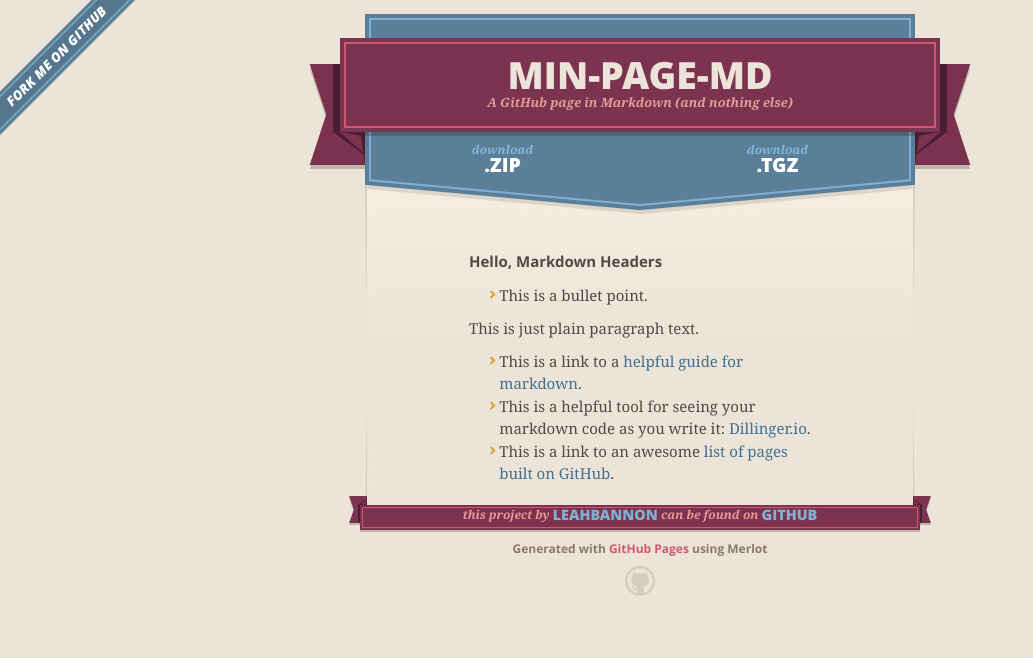
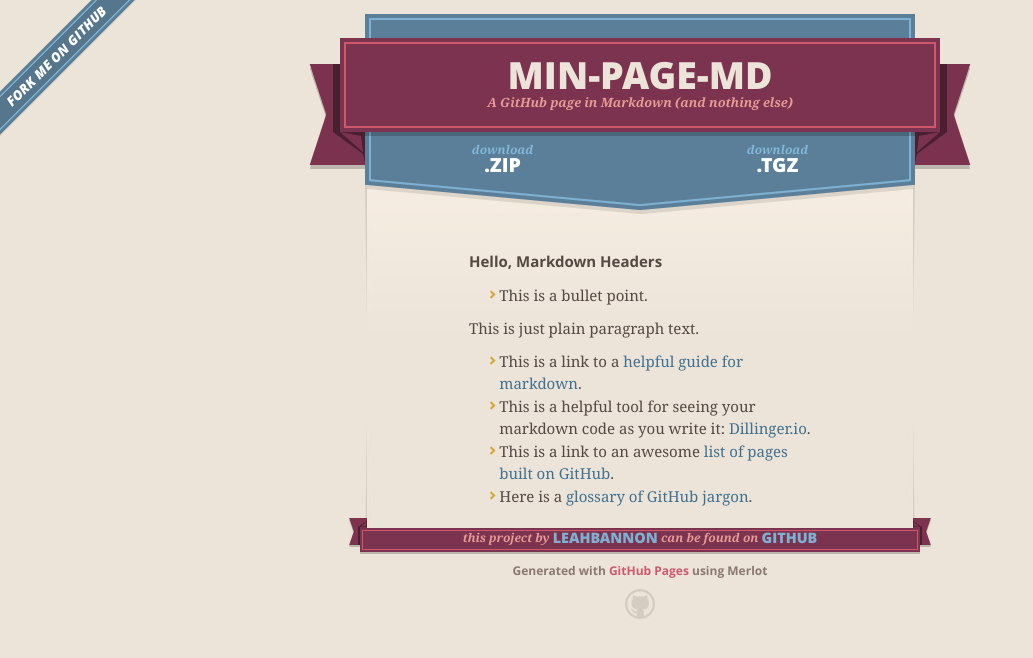
Before and after one commit to leahbannon/markdown-page, a Jekyll site: the page built from index.md, in a window 1280 px wide. Shown: the top 658 px of the page, without its empty margins (0-1033 px from the left). Built offline with Jekyll 4.4.1, drawn with Linux system fonts in a browser that asks for light colours; nearby versions of some CDN libraries.

Commit message:
adding new glossary

```diff
--- a/index.md
+++ b/index.md
@@ -12,3 +12,4 @@
 * This is a link to a [helpful guide for markdown](https://guides.github.com/features/mastering-markdown/).
 * This is a helpful tool for seeing your markdown code as you write it: [Dillinger.io](http://dillinger.io).
 * This is a link to an awesome [list of pages built on GitHub](http://gsa.github.io/Open-Data-Collaboration-Sandbox/website_examples/).
+* Here is a [glossary of GitHub jargon](http://www.hardlystrictlybluegrass.com/2014/schedule/).
```
